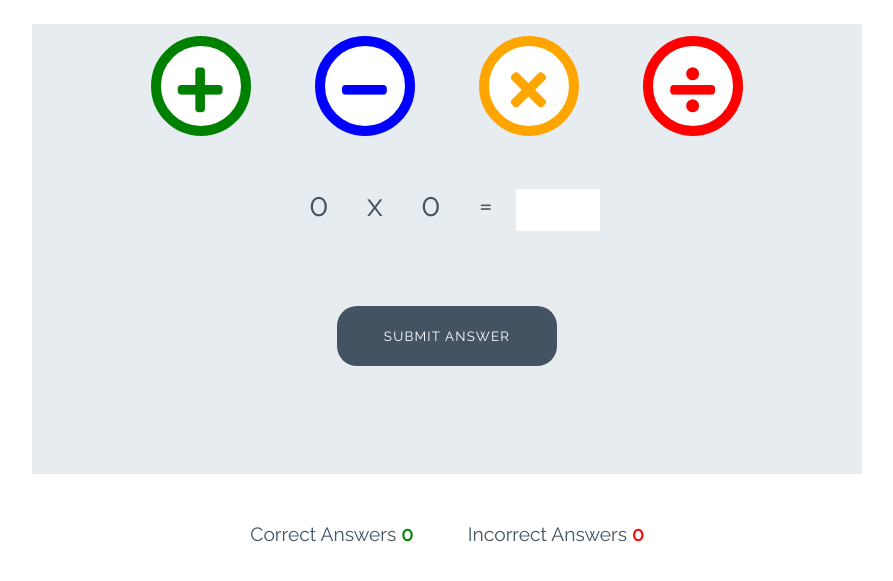
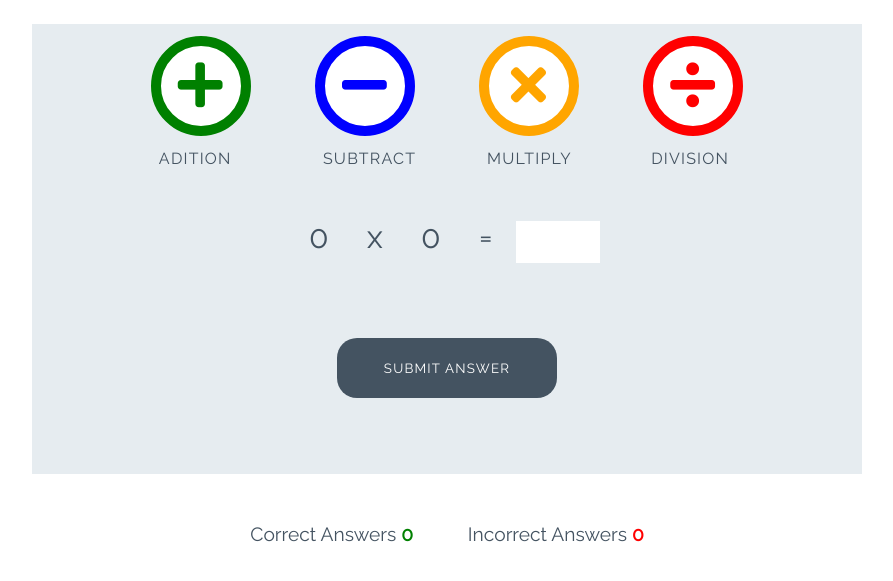
Before and after one commit to pagioro/love-maths, a plain HTML site: page index.html in a window 1280 px wide. Shown: the part 79-660 px from the top of the page, without its empty margins (193-1086 px from the left). Drawn offline with Linux system fonts and the light colour scheme.

Commit message:
Add styles for game

```diff
--- a/assets/css/style.css
+++ b/assets/css/style.css
@@ -109,6 +109,14 @@ body {
     font-size: 3.2rem;
     margin: 0 30px;
     transition: all 0.5s;
+}
+
+.btn--big::after {
+    content: attr(data-type);
+    font-size: 1rem;
+    color: #445361;
+    position: relative;
+    left: -0.5em;
 }
 
 .btn--blue {
--- a/index.html
+++ b/index.html
@@ -21,16 +21,16 @@
 
     <div class="game-area">
         <div class="control-area">
-            <button class="btn btn--big btn--green">
+            <button data-type="adition" class="btn btn--big btn--green">
                 <i class="fas fa-plus"></i>
             </button>
-            <button class="btn btn--big btn--blue">
+            <button data-type="subtract" class="btn btn--big btn--blue">
                 <i class="fas fa-minus"></i>
             </button>
-            <button class="btn btn--big btn--orange">
+            <button data-type="multiply" class="btn btn--big btn--orange">
                 <i class="fas fa-times"></i>
             </button>
-            <button class="btn btn--big btn--red">
+            <button data-type="division" class="btn btn--big btn--red">
                 <i class="fas fa-divide"></i>
             </button>
         </div>
@@ -42,7 +42,7 @@
             <p class="answer-message">Enter Answer:</p>
             <input id="answer-box" type="number">
         </div>
-        <button class="btn btn--gray">Submit Answer</button>
+        <button data-type="submit" class="btn btn--gray">Submit Answer</button>
     </div>
 
     <div class="score-area">
```
